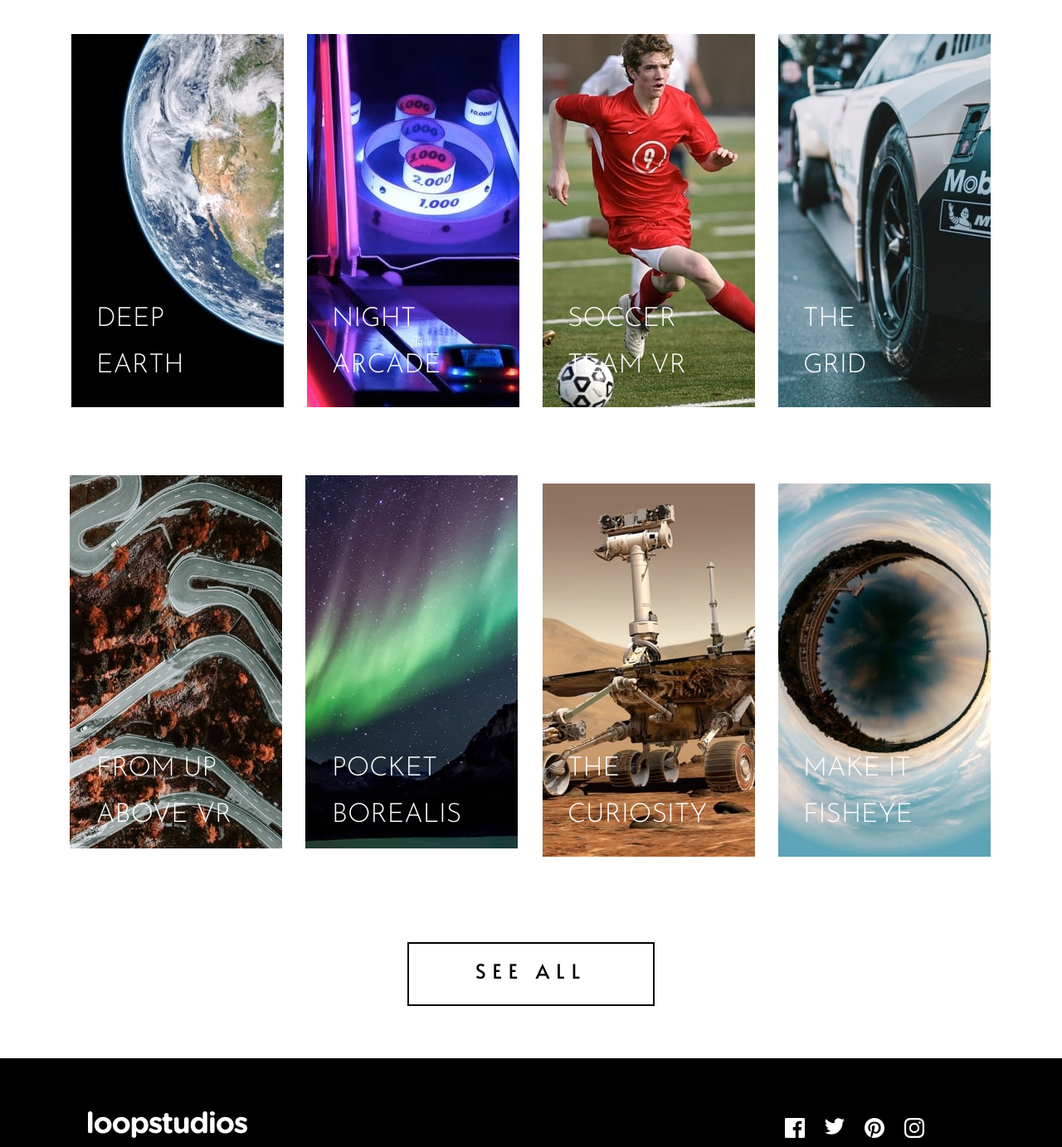
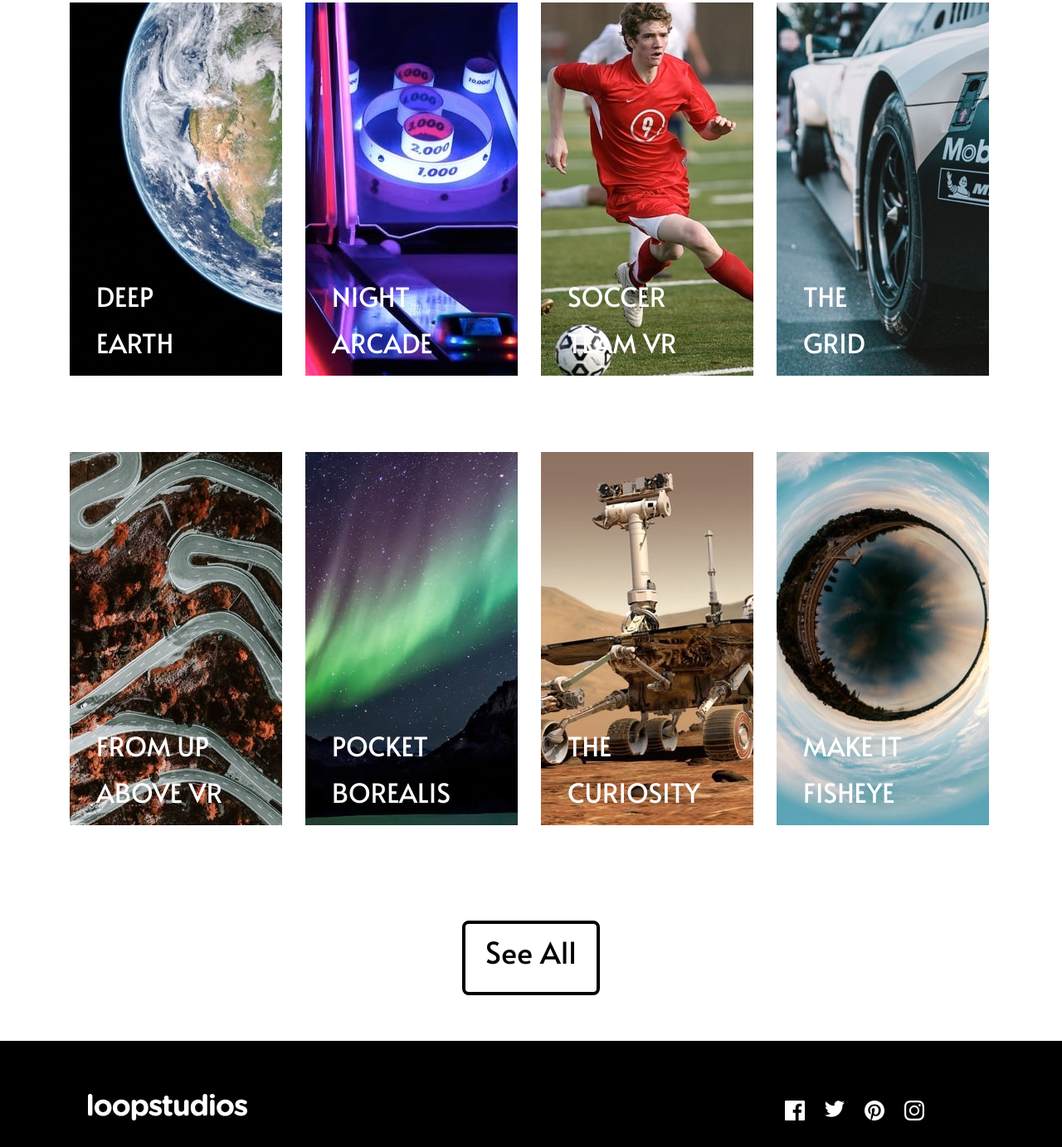
Before and after one commit to lexzee/FE_project01, a website: page index.html in a window 1280 px wide. Shown: the part 1417-2800 px from the top of the page at 83% size. Drawn offline with Linux system fonts and the light colour scheme; a web font is replaced by a local one.

Commit message:
edited tile and mobile menu font

```diff
--- a/index.html
+++ b/index.html
@@ -9,7 +9,7 @@
   <link rel="stylesheet" href="https://fonts.google.com/specimen/Alata">
   <!--<script src="https://cdn.tailwindcss.com"></script>-->
 
-  <title>Frontend Mentor | Loopstudios landing page</title>
+  <title>Lexzee | Loopstudios landing page</title>
 
   <!-- Feel free to remove these styles or customise in your own stylesheet 👍 -->
   <style>
@@ -21,7 +21,7 @@
 </head>
 <body>
   <div id="test" class="relative mx-auto md:w-3/4"><p class="bg-red-400"></p>div</div>
-  <header class="bg-local bg-center bg-hero-mobile bg-no-repeat md:bg-hero-desktop" >
+  <header class="bg-local bg-hero-mobile bg-no-repeat md:bg-hero-desktop" >
   <!-- Navigation -->
   <nav class="relative container mx-auto p-6">
     <div class="flex items-center justify-between">
@@ -58,9 +58,9 @@
     <!-- Flex container -->
     <div class="container flex flex-col items-start p-6 mx-auto mt-10 space-y-0 md:flex-row md:space-y-0">
       <!-- Items -->
-      <div class="h-auto p-7 text-left mb-32 space-y-12 font-josefin border border-[3px] w-full">
-        <h1 class="text-white max-w-md text-[3.5rem]">
-          IMMERSIVE <br/>EXPERIENCES <br/>THAT <br/>DELIVER
+      <div class="text-left mb-32 space-y-12 w-full">
+        <h1 class="font-alata text-white border border-4 p-6 max-w-md text-4xl items-left text-left md:text-5xl md:text-left">
+IMMERSIVE <br>EXPERIENCES <br>THAT <br>DELIVER
         </h1>
       </div>
     </div>
@@ -74,18 +74,18 @@
       <!-- Items -->
       <div class="relative flex flex-col mb-32 space-y-12 md:flex-row md:h-[500px]">
         <!--<img src="./images/mobile/image-interactive.jpg">-->
-        <div id="show"class="relative left-0 flex flex-col bg-center bg-local w-[100%] bg-no-repeat bg-interactive-mobile h-[448px] md:bg-interactive-desktop md:w-[713px] md:pb-12 md:h-[500px]">
+        <div id="show"class="relative left-0 flex flex-col bg-local w-[100%] bg-no-repeat bg-interactive-mobile h-[448px] md:bg-interactive-desktop md:w-[713px] md:pb-12 md:h-[500px]">
           <!--<div id="hero-p" class="flex flex-col border m-6 p-6 space-y-12 text-center bg-white md:text-left md:-ml-24">-->
           <div id="show-p" class="relative md:bottom-0 md:right-0 flex flex-col border m-6 p-6 text-left bg-white md:block md:absolute md:w-4/5 ">
             <div class="mt-12 ml-10 pb-0">
-              <h1 class="font-josefin text-4xl mb-6">THE LEADER IN INTERACTIVE VR</h1>
-              <p class="text-darkGray font-alata">Founded in 2011, Loopstudios has been producing world-class virtual reality projects for some of the best companies around the globe. Our award-winning creations have transformed businesses through digital experiences that bind to their brand.
+              <h1 class="font-mono text-4xl mb-6">THE LEADER IN INTERACTIVE VR</h1>
+              <p class="text-darkGray ">Founded in 2011, Loopstudios has been producing world-class virtual reality projects for some of the best companies around the globe. Our award-winning creations have transformed businesses through digital experiences that bind to their brand.
               </p>
             </div>
           </div>
         </div>
         <div id="hero-p" class="relative flex flex-col m-6 p-6 space-y-12 text-center bg-white md:hidden">
-          <h1 class="font-josefin text-4xl">THE LEADER IN INTERACTIVE VR</h1>
+          <h1 class="font-mono text-4xl">THE LEADER IN INTERACTIVE VR</h1>
           <p class="text-darkGray ">Founded in 2011, Loopstudios has been producing world-class virtual reality projects for some of the best companies around the globe. Our award-winning creations have transformed businesses through digital experiences that bind to their brand.
           </p>
         </div>
@@ -93,53 +93,53 @@
     </div>
   </section>
   <!-- Features -->
-  <section id="features" class="mx-auto p-6 uppercase">
+  <section id="features" class="mx-auto p-6">
     <!-- Container-->
-    <div class="container max-w-6xl px-5 mx-auto text-center font-josefin">
+    <div class="container max-w-6xl px-5 mx-auto text-center">
       <!-- Heading -->
-      <h1 class="text-[2.9rem]">OUR CREATIONS</h1>
+      <h1 class="font-mono text-5xl">OUR CREATIONS</h1>
       <!-- Items Container-->
-      <div class="leading-none mx-auto flex flex-col mt-24 md:space-x-0 md:space-y-6 text-left uppercase text-[2rem]">
+      <div class="mx-auto flex flex-col mt-24 md:space-x-0 md:space-y-6 text-left uppercase text-[2rem]">
         <div class="md:flex md:flex-row md:w-full md:items-center md:space-x-6">
         <!-- Item 1 -->
-        <div class="relative  bg-center bg-local bg-no-repeat bg-deep-mobile space-y-6  mb-12 w-[auto] h-[240px] text-white md:w-1/4 md:h-[470px] md:bg-deep-desktop ">
+        <div class="relative bg-local bg-no-repeat bg-deep-mobile space-y-6  mb-12 w-[auto] h-[240px] text-white md:w-1/4 md:h-[470px] md:bg-deep-desktop ">
           <!--<img src="./images/mobile/image-deep-earth.jpg" alt="image-deep-earth">-->
-          <p class="w-auto absolute bottom-0 left-0 ml-8 mb-8 space-y-2">Deep <br/>earth</p>
+          <p class="w-auto absolute bottom-0 left-0 ml-8 mb-8">Deep <br/>earth</p>
         </div>
         <!-- Item 2 -->
-        <div class="relative bg-center bg-local bg-no-repeat bg-night-mobile space-y-6  mb-12 w-[auto] h-[240px] text-white md:w-1/4 md:h-[470px] md:bg-night-desktop">
+        <div class="relative bg-local bg-no-repeat bg-night-mobile space-y-6  mb-12 w-[auto] h-[240px] text-white md:w-1/4 md:h-[470px] md:bg-night-desktop">
           <!--<img src="./images/mobile/image-night-arcade.jpg" alt="Night arcade">-->
           <p class="w-auto absolute bottom-0 left-0 ml-8 mb-8">Night <br/>arcade</p>
         </div>
         <!-- Item 3 -->
-        <div class="relative bg-center bg-local bg-no-repeat bg-soccer-mobile space-y-6  mb-12 w-[auto] h-[240px] text-white md:w-1/4 md:h-[470px] md:bg-soccer-desktop">
+        <div class="relative bg-local bg-no-repeat bg-soccer-mobile space-y-6  mb-12 w-[auto] h-[240px] text-white md:w-1/4 md:h-[470px] md:bg-soccer-desktop">
           <!--<img src="./images/mobile/image-soccer-team.jpg" alt="image-soccer-team">-->
           <p class="w-auto absolute bottom-0 left-0 ml-8 mb-8">Soccer <br/>team VR</p>
         </div>
         <!-- Item 4 -->
-        <div class="relative bg-center bg-local bg-no-repeat bg-grid-mobile space-y-6  mb-12 w-[auto] h-[240px] text-white md:w-1/4 md:h-[470px] md:bg-grid-desktop">
+        <div class="relative bg-local bg-no-repeat bg-grid-mobile space-y-6  mb-12 w-[auto] h-[240px] text-white md:w-1/4 md:h-[470px] md:bg-grid-desktop">
           <!--<img src="./images/mobile/image-grid.jpg" alt="image-grid">-->
           <p class="w-auto absolute bottom-0 left-0 ml-8 mb-8">The <br/>grid</p>
         </div>
         </div>
         <div class="md:flex md:flex-row md:w-full md:items-center md:space-x-6">
         <!-- Item 5 -->
-        <div class="relative bg-centerbg-local bg-no-repeat bg-from-mobile space-y-6  mb-12 w-[auto] h-[240px] text-white md:w-1/4 md:h-[470px] md:bg-from-desktop">
+        <div class="relative bg-local bg-no-repeat bg-from-mobile space-y-6  mb-12 w-[auto] h-[240px] text-white md:w-1/4 md:h-[470px] md:bg-from-desktop">
           <!--<img src="./images/mobile/image-from-above.jpg" alt="image-from-above">-->
           <p class="w-auto absolute bottom-0 left-0 ml-8 mb-8">From up <br/>above VR</p>
         </div>
         <!-- Item 6 -->
-        <div class="relative bg-centerbg-local bg-no-repeat bg-pocket-mobile space-y-6  mb-12 w-[auto] h-[240px] text-white md:w-1/4 md:h-[470px] md:bg-pocket-desktop">
+        <div class="relative bg-local bg-no-repeat bg-pocket-mobile space-y-6  mb-12 w-[auto] h-[240px] text-white md:w-1/4 md:h-[470px] md:bg-pocket-desktop">
           <!--<img src="./images/mobile/image-pocket-borealis.jpg" alt="image-pocket-borealis">-->
           <p class="w-auto absolute bottom-0 left-0 ml-8 mb-8">Pocket <br/>borealis</p>
         </div>
         <!-- Item 7 -->
-        <div class="relative bg-center bg-local bg-no-repeat bg-curiosity-mobile space-y-6  mb-12 w-[auto] h-[240px] text-white md:w-1/4 md:h-[470px] md:bg-curiosity-desktop">
+        <div class="relative bg-local bg-no-repeat bg-curiosity-mobile space-y-6  mb-12 w-[auto] h-[240px] text-white md:w-1/4 md:h-[470px] md:bg-curiosity-desktop">
           <!--<img src="./images/mobile/image-curiosity.jpg" alt="image-curiosity">-->
           <p class="w-auto absolute bottom-0 left-0 ml-8 mb-8">The <br/>curiosity</p>
         </div>
         <!-- Item 8 -->
-        <div class="relative bg-center bg-local bg-no-repeat bg-fish-mobile space-y-6  mb-12 w-[auto] h-[240px] text-white md:w-1/4 md:h-[470px] md:bg-fish-desktop md:bg-fish-desktop">
+        <div class="relative bg-local bg-no-repeat bg-fish-mobile space-y-6  mb-12 w-[auto] h-[240px] text-white md:w-1/4 md:h-[470px] md:bg-fish-desktop md:bg-fish-desktop">
           <!--<img src="./images/mobile/image-fisheye.jpg" alt="image-fisheye">-->
           <p class="w-auto absolute bottom-0 left-0 ml-8 mb-8">Make it <br/>fisheye</p>
         </div>
@@ -147,7 +147,7 @@
       </div>
       <!-- Button -->
       <div class="my-16">
-        <a href="#" class="font-alata tracking-[.5rem] px-20 p-6 w-[100px] pt-4 text-black text-2xl bg-transparent border border-solid border-2 border-black items-baseline hover:bg-black hover:text-white">
+        <a href="#" class="relative p-6 w-[100px] pt-2 text-black text-4xl bg-transparent border border-solid border-4 border-black rounded-lg baseline items-center hover:bg-black hover:text-white">
           See All
         </a>
       </div>
@@ -168,13 +168,13 @@
       </div>
     </div>
     <!-- Social links and copyright container -->
-    <div id="social" class="flex flex-col mx-auto justify-between space-y-6 md:align-left">
+    <div class="flex flex-col mx-auto justify-between space-y-6 md:align-left">
       <!-- Social Links -->
-      <div class="flex flex-row mx-auto space-x-6">
-        <a href="" class="hover:border-b hover:border-white pb-2"><img src="./images/icon-facebook.svg" style="background-color:black"></a>
-        <a href="" class="hover:border-b hover:border-white"><img src="./images/icon-twitter.svg" style="background-color:black"></a>
-        <a href="" class="hover:border-b hover:border-white"><img src="./images/icon-pinterest.svg" style="background-color:black"></a>
-        <a href="" class="hover:border-b hover:border-white"><img src="./images/icon-instagram.svg" style="background-color:black"></a>
+      <div class="flex flex-row mx-auto space-x-6 md:self-end">
+        <a href=""><img src="./images/icon-facebook.svg" style="background-color:black"></a>
+        <a href=""><img src="./images/icon-twitter.svg" style="background-color:black"></a>
+        <a href=""><img src="./images/icon-pinterest.svg" style="background-color:black"></a>
+        <a href=""><img src="./images/icon-instagram.svg" style="background-color:black"></a>
       </div>
       <!-- Copyright -->
       <div class="justify-between mb-12 text-darkGray">
```
Also changed, not shown: main.css.
